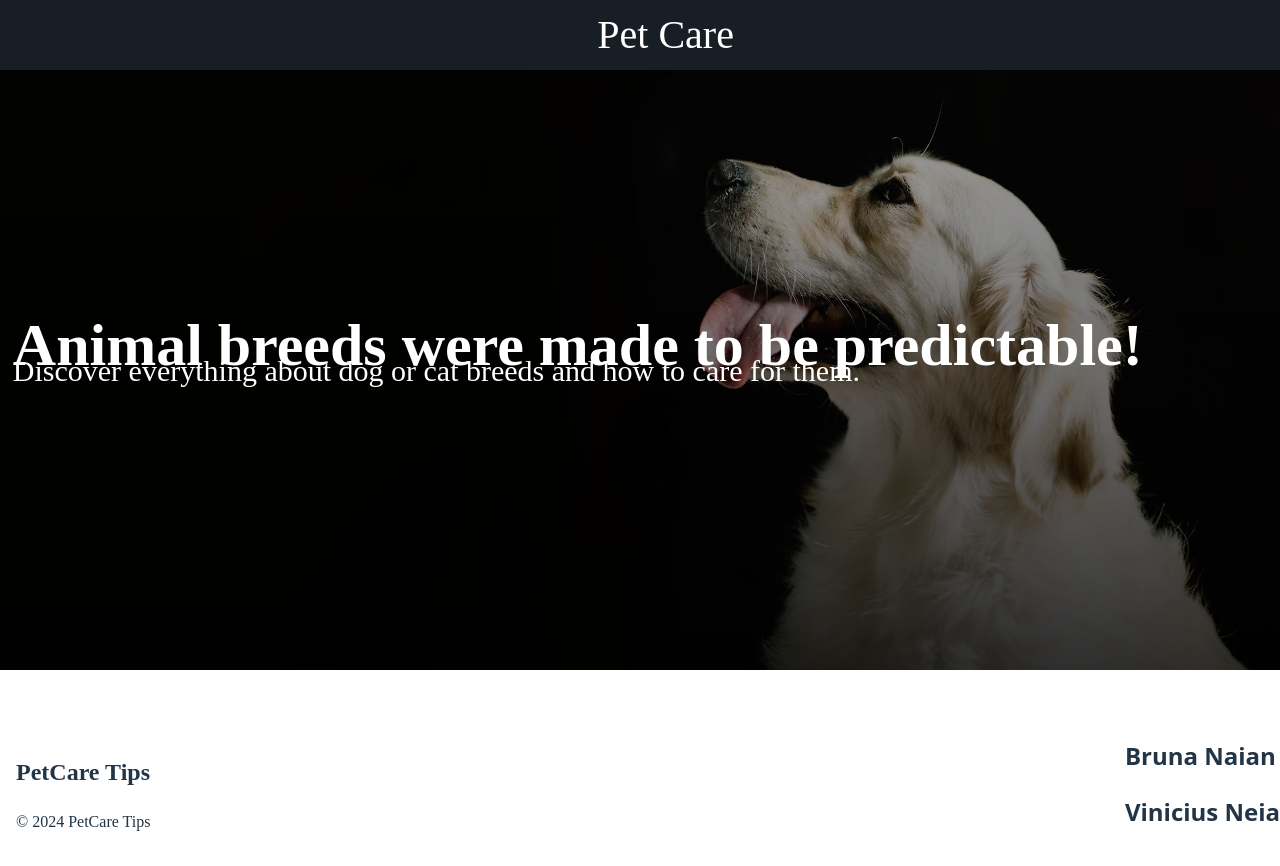
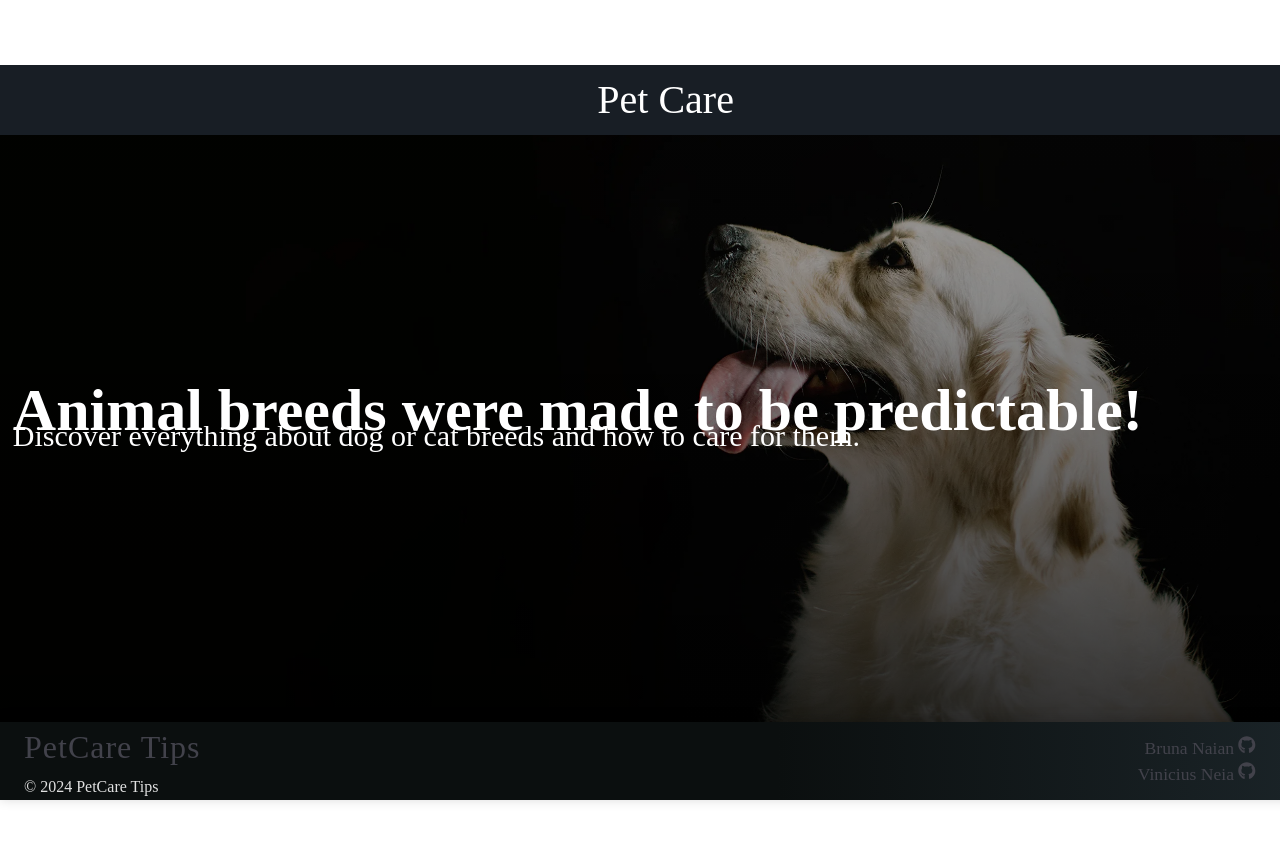
Before and after one commit to gabriwl165/DesenvolvimentoFullstackProj1, a React (Vite) app: page / in a window 1280 px wide. Shown: the top 866 px of the page. After the commit the page ends 800 px from the top, so only its background shows below. Built offline with nearby package versions, Linux system fonts and the light colour scheme.

Commit message:
chore: initial project setup - First Footer Version

```diff
--- a/package.json
+++ b/package.json
@@ -15,6 +15,7 @@
     "react": "^19.1.1",
     "react-bootstrap": "^2.10.10",
     "react-dom": "^19.1.1",
+    "react-icons": "^5.5.0",
     "react-router-dom": "^7.9.1",
     "src": "^1.0.0"
   },
--- a/src/components/Footer/Footer.jsx
+++ b/src/components/Footer/Footer.jsx
@@ -1,18 +1,26 @@
 import React from "react";
 import styles from "./Footer.module.css";
+import { FaGithub } from "react-icons/fa";
+
 
 function Footer() {
-
-    return(
+    return (
         <footer className={styles.footer}>
-            <div className={styles.mainContainer}>
-                <h2 className={styles.title}>PetCare Tips</h2>
-                <p className={styles.rights}>© 2024 PetCare Tips</p>
+            <div>
+                <div className={styles.title}>PetCare Tips</div>
+                <div className={styles.rights}>© 2024 PetCare Tips</div>
             </div>
             <div className={styles.contactContainer}>
-                <h2 className={styles.contact}> Bruna Naian </h2>
-                <h2 className={styles.contact}> Vinicius Neia </h2>
-
+                <div className={styles.contact}>
+                    <div className={styles.contact}>
+                    <a href="https://github.com/Bnorbis" target="_blank" rel="noopener noreferrer">
+                        Bruna Naian <FaGithub />
+                    </a>
+                </div>
+                    <a href="https://github.com/ViniciusNeia" target="_blank" rel="noopener noreferrer">
+                        Vinicius Neia <FaGithub />
+                    </a>
+                </div>
             </div>
         </footer>
     );
--- a/src/components/Footer/Footer.module.css
+++ b/src/components/Footer/Footer.module.css
@@ -1,19 +1,67 @@
-.footer{
+/* Footer fixo ao final, visual moderno */
+.footer {
     width: 100%;
-    padding: 1rem 0;
-    margin-top: 2rem;
+    height: 30px;
+    padding: 1.5rem 0.5rem 1.5rem 0.5rem;
+    margin-top: auto;
     display: flex;
     justify-content: space-between;
+    align-items: center;
+    position: fixed;
+    left: 0;
+    bottom: 0;
+    background: linear-gradient(90deg, #0B0F0F 60%, #1a2327 100%);
+    color: #fff;
+    box-shadow: 0 -2px 12px rgba(0,0,0,0.2);
+    z-index: 100;
 }
-.title{
+.title {
     text-align: left;
-    padding-top: 1rem;
     padding-left: 1rem;
     font-family: "Alex Brush", cursive;
+    font-size: 2rem;
+    letter-spacing: 1px;
+    color: #42424b;
+    margin-bottom: 0.2rem;
 }
-.rights{
+.rights {
     text-align: left;
-    vertical-align: bottom;
     padding-left: 1rem;
     font-family: "Alex Brush", cursive;
+    font-size: 1rem;
+    color: #e0e0e0;
 }
+.contactContainer {
+    text-align: right;
+    padding-right: 2rem;
+    display: flex;
+    flex-direction: column;
+    gap: 0.2rem;
+}
+.contact {
+    font-family: "Alex Brush", cursive;
+    font-size: 1.1rem;
+    margin: 0;
+}
+.contact a {
+    color: #42424b;
+    text-decoration: none;
+    transition: color 0.2s;
+}
+.contact a:hover {
+    color: #fff;
+    text-shadow: 0 0 4px #ffb347;
+}
+
+@media (max-width: 600px) {
+    .footer {
+        flex-direction: column;
+        align-items: flex-start;
+        padding: 1rem 0.5rem 1rem 0.5rem;
+        min-height: 100px;
+    }
+    .contactContainer {
+        padding-right: 1rem;
+        margin-top: 0.5rem;
+    }
+}
```
Also changed, not shown: 1 other file (tests, documents, lock files or other folders).
